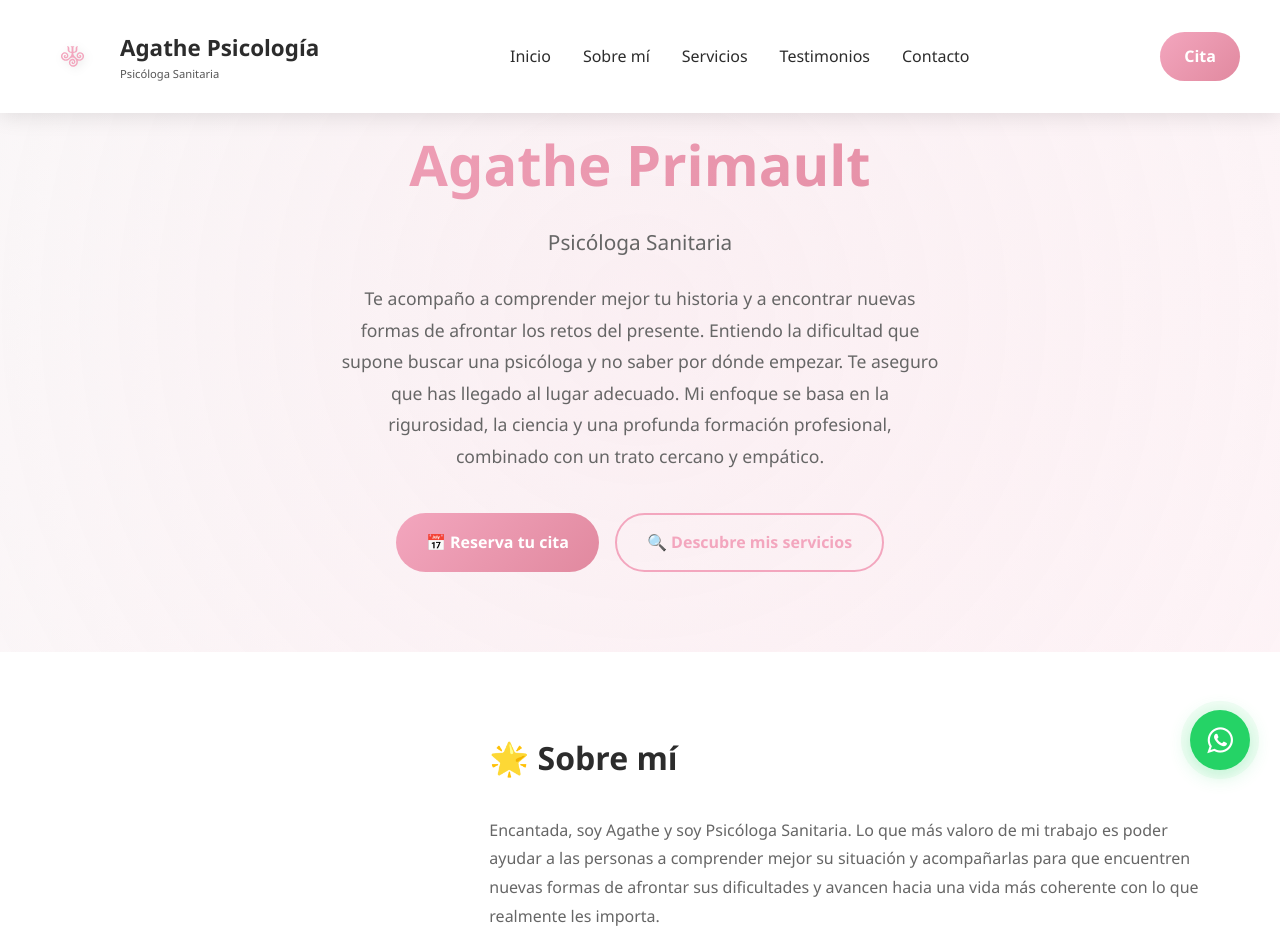
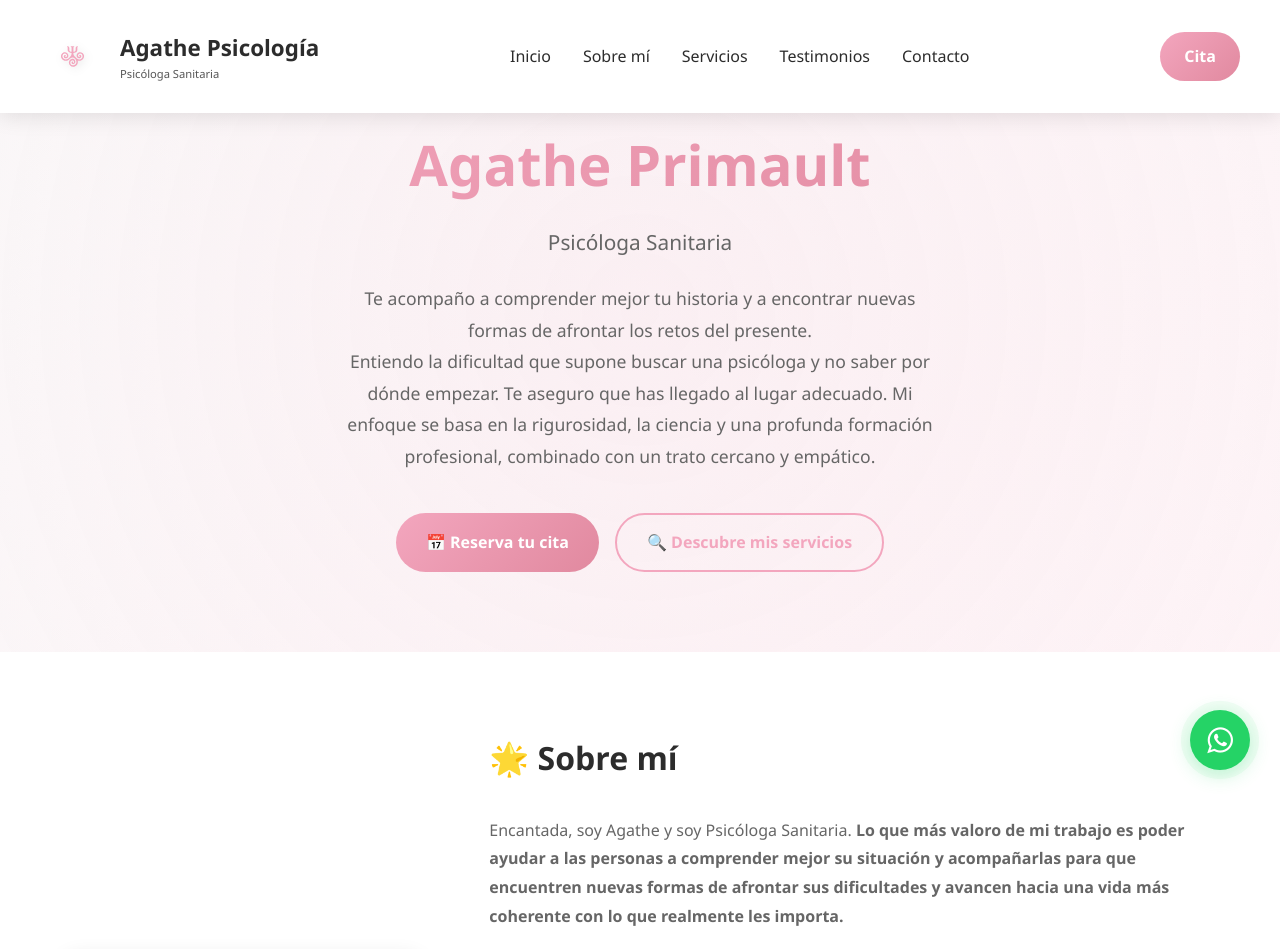
Before and after one commit to agathepsicologia/inicio, a plain HTML site: page index.html in a window 1280 px wide. Shown: the top 949 px of the page. Drawn offline with Linux system fonts and the light colour scheme.

Commit message:
Update index.html

```diff
--- a/index.html
+++ b/index.html
@@ -980,9 +980,8 @@
                 <h1>Agathe Primault</h1>
                 <div class="hero-subtitle">Psicóloga Sanitaria</div>
                 <div class="hero-description">
-                    Te acompaño a comprender mejor tu historia y a encontrar nuevas formas de afrontar los retos del presente.
-
-                    Entiendo la dificultad que supone buscar una psicóloga y no saber por dónde empezar. Te aseguro que has llegado al lugar adecuado. Mi enfoque se basa en la rigurosidad, la ciencia y una profunda formación profesional, combinado con un trato cercano y empático.
+                    <p>Te acompaño a comprender mejor tu historia y a encontrar nuevas formas de afrontar los retos del presente.</p>
+                    <p>Entiendo la dificultad que supone buscar una psicóloga y no saber por dónde empezar. Te aseguro que has llegado al lugar adecuado. Mi enfoque se basa en la rigurosidad, la ciencia y una profunda formación profesional, combinado con un trato cercano y empático.</p>
                 </div>
                 <div class="hero-buttons">
                     <a href="#contacto" class="btn btn-primary">📅 Reserva tu cita</a>
@@ -1011,7 +1010,7 @@
                 <div class="about-text fade-in">
                     <h3>🌟 Sobre mí</h3>
 
-                    <p>Encantada, soy Agathe y soy Psicóloga Sanitaria. Lo que más valoro de mi trabajo es poder ayudar a las personas a comprender mejor su situación y acompañarlas para que encuentren nuevas formas de afrontar sus dificultades y avancen hacia una vida más coherente con lo que realmente les importa.</p>
+                    <p>Encantada, soy Agathe y soy Psicóloga Sanitaria. <strong>Lo que más valoro de mi trabajo es poder ayudar a las personas a comprender mejor su situación y acompañarlas para que encuentren nuevas formas de afrontar sus dificultades y avancen hacia una vida más coherente con lo que realmente les importa.</strong></p>
 
                     <p>Me considero cercana y curiosa, y disfruto creando un espacio seguro donde cada persona pueda avanzar a su ritmo. Para mí la psicología es también aprender, crecer y disfrutar del proceso.</p>
 
@@ -1023,7 +1022,10 @@
 
                     <p>Y fuera de la consulta, me gusta leer, pasear y descubrir cosas nuevas que hacen del día a día una experiencia más valiosa.</p>
 
-                    <h3>🪆 En qué puedo ayudarte</h3>
+                </div>
+
+                <div class="about-text fade-in">
+                    <h2>🪆 En qué puedo ayudarte</h2>
 
                     <div class="specialties-grid">
                         <div class="specialty-tag">Ansiedad</div>
```
